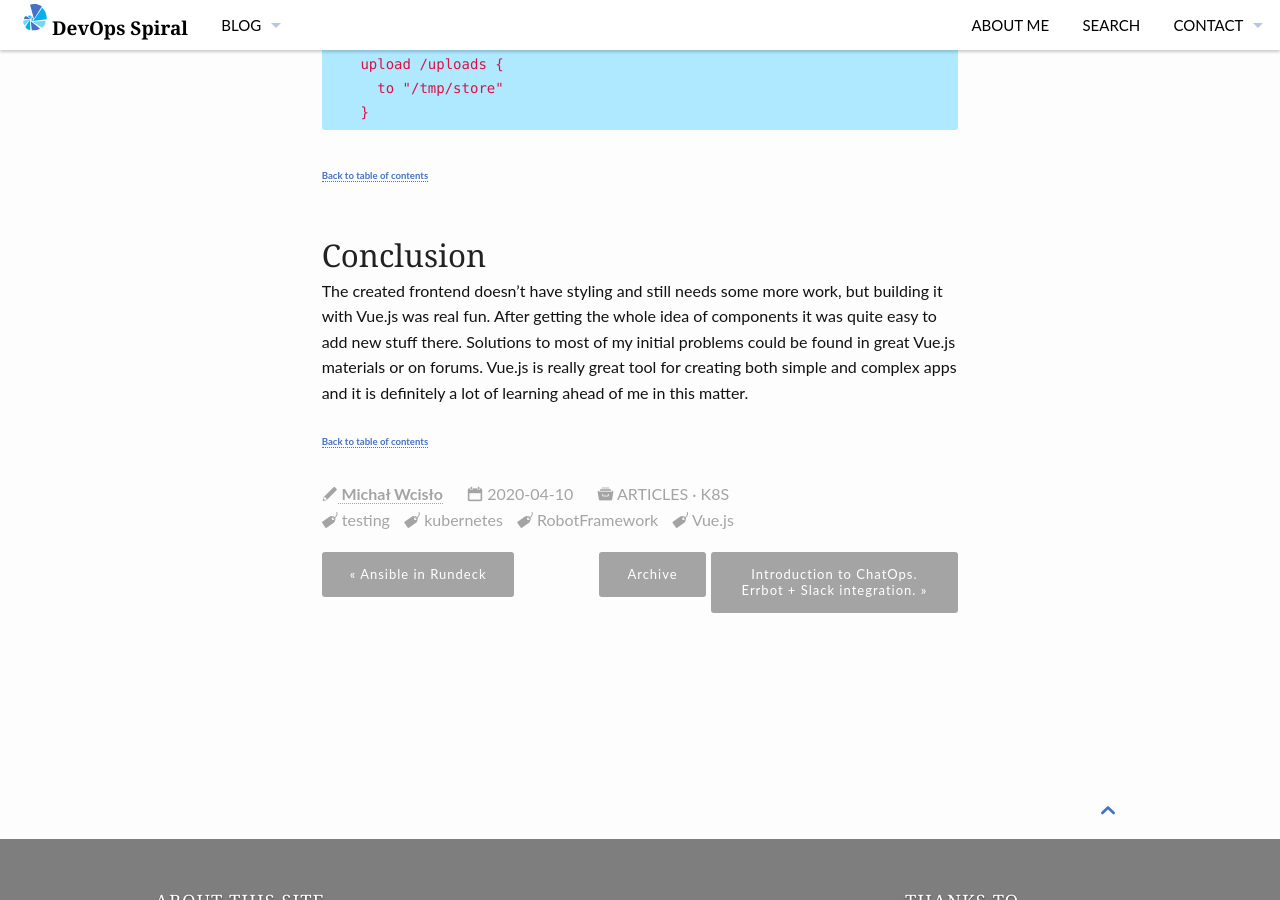
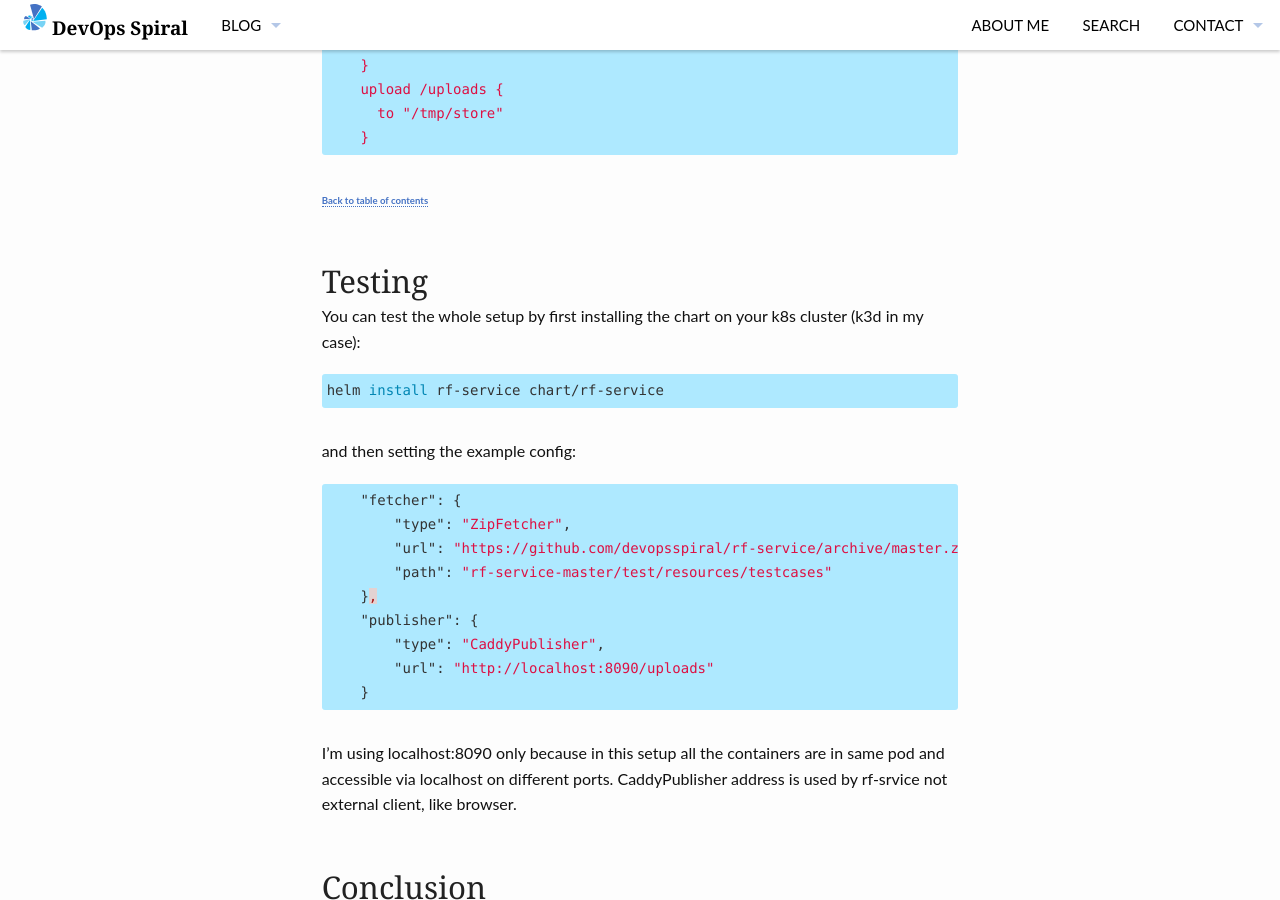
Before and after one commit to devopsspiral/devopsspiral.github.io, a Jekyll site: the page built from _posts/2020-04-10-robotframework-service-fe.md, in a window 1280 px wide and 900 px high, scrolled down 11152 px. Built offline with Jekyll 4.4.1, drawn with Linux system fonts in a browser that asks for light colours; some of the changed text lies outside the part shown.

```diff
--- a/_posts/2020-04-10-robotframework-service-fe.md
+++ b/_posts/2020-04-10-robotframework-service-fe.md
@@ -378,6 +378,29 @@ and ingress. Expose over ingress became mandatory to allows easy handling on fro
 
 <small markdown="1">[Back to table of contents](#toc)</small>
 
+## Testing
+
+You can test the whole setup by first installing the chart on your k8s cluster (k3d in my case):
+{% highlight bash %}
+helm install rf-service chart/rf-service
+{% endhighlight %}
+
+and then setting the example config:
+
+{% highlight json %}
+    "fetcher": {
+        "type": "ZipFetcher",
+        "url": "https://github.com/devopsspiral/rf-service/archive/master.zip",
+        "path": "rf-service-master/test/resources/testcases"
+    },
+    "publisher": {
+        "type": "CaddyPublisher",
+        "url": "http://localhost:8090/uploads"
+    }
+{% endhighlight %}
+
+I'm using localhost:8090 only because in this setup all the containers are in same pod and accessible via localhost on different ports. CaddyPublisher address is used by rf-srvice not external client, like browser.
+
 ## Conclusion
 
 The created frontend doesn't have styling and still needs some more work, but building it with Vue.js was real fun. After getting the whole idea of components it was quite easy to add new stuff there. Solutions to most of my initial problems could be found in great Vue.js materials or on forums. Vue.js is really great tool for creating both simple and complex apps and it is definitely a lot of learning ahead of me in this matter.
--- a/dictionary.txt
+++ b/dictionary.txt
@@ -111,6 +113,7 @@ executables
 retag
 frontends
 PyPI
+url
 serviceName
 grafana
 hostname
```
Also changed, not shown: other parts of _posts/2020-04-10-robotframework-service-fe.md (+3 -3 lines), other parts of dictionary.txt (+4 -1 lines), _posts/2020-07-29-testing-with-octopus.md (+1 -1 lines), _posts/2021-04-08-rf-reports-azureblob.md (added, +154 -0 lines), images/rf-report-blob/connection_string.png (added), images/rf-report-blob/containers.png (added), images/rf-report-blob/firewall.png (added), images/rf-report-blob/rf-blob-sa.png (added), images/rf-report-blob/static-website.png (added), images/rf-reports-azureblob.jpg (added).
